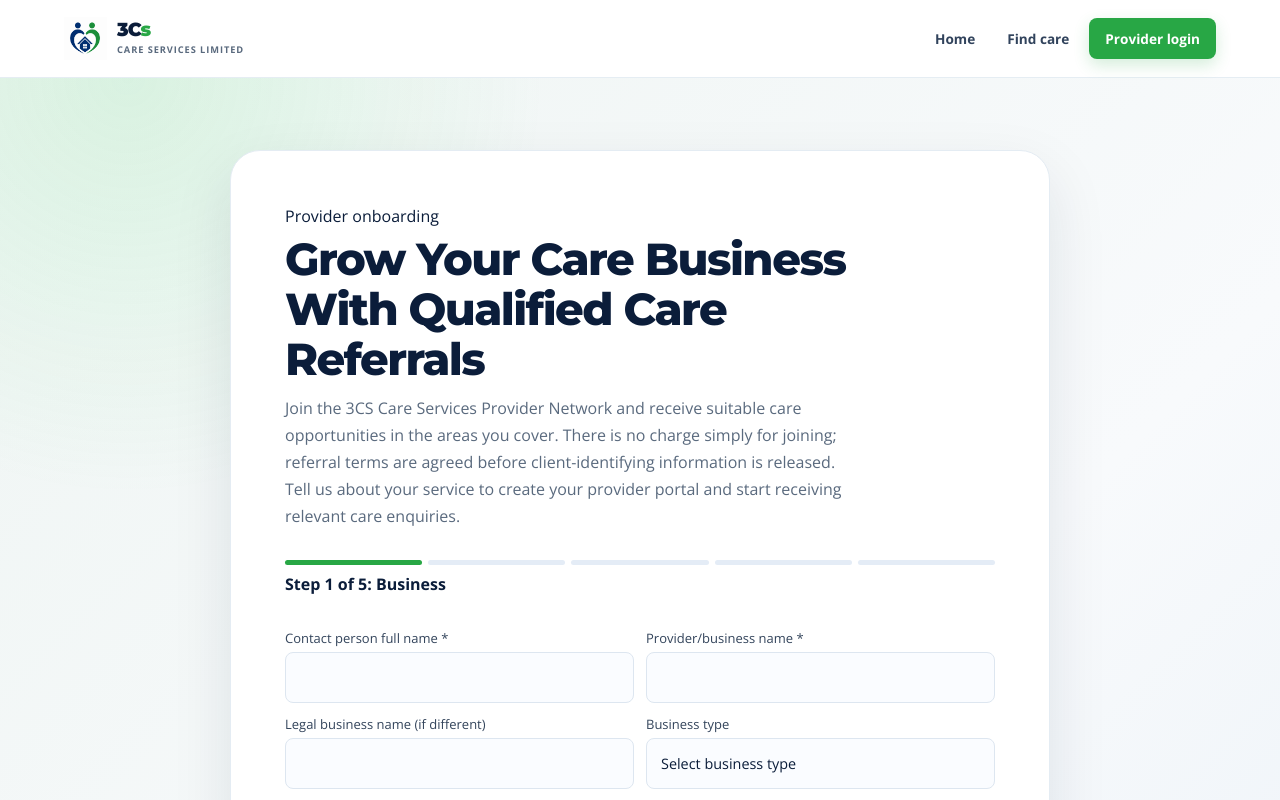
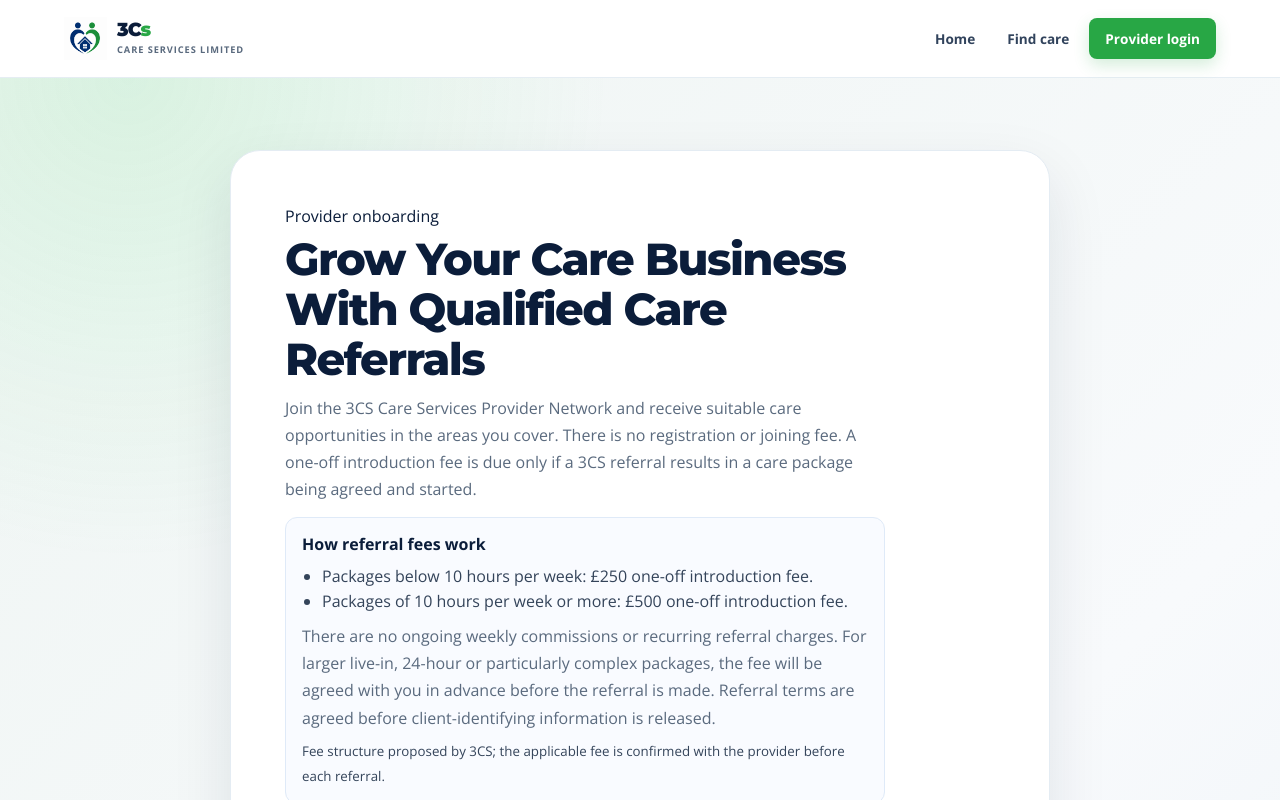
Before and after one commit to crestedweb/3cs, a React (Vite) app: page /provider/register in a window 1280 px wide. Shown: the top 800 px of the page. Built offline with nearby package versions, Linux system fonts and the light colour scheme.

Commit message:
the fix3430666

```diff
--- a/src/components/ProviderDashboardPage.jsx
+++ b/src/components/ProviderDashboardPage.jsx
@@ -285,6 +285,12 @@ export default function ProviderDashboardPage({ providerSession, setProviderSess
         </div>
 
         </>}
+        {activeSection === 'referrals' && <div className="provider-dashboard-card" style={{ border: '1px solid #dfeaf8', borderRadius: 18, padding: 16, marginBottom: 18, background: '#f9fbff', color: '#34445a', lineHeight: 1.6 }}>
+          <h3 style={{ margin: '0 0 8px', color: '#0B1D3A', fontSize: '1.1rem' }}>How referral fees work</h3>
+          <p style={{ margin: '0 0 8px' }}>There is no registration or joining fee. A one-off introduction fee is due only if a 3CS referral results in a care package being agreed and started:</p>
+          <ul style={{ margin: '0 0 8px', paddingLeft: 20 }}><li>Packages below 10 hours per week: £250.</li><li>Packages of 10 hours per week or more: £500.</li></ul>
+          <p style={{ margin: 0 }}>There are no ongoing weekly commissions or recurring referral charges. For larger live-in, 24-hour or particularly complex packages, the fee is agreed with you in advance before the referral is made. The applicable fee is confirmed before each referral.</p>
+        </div>}
         {activeSection === 'referrals' && <div id="provider-referrals" className="provider-dashboard-card" style={{ scrollMarginTop: 16, border: '1px solid #e4ecf6', borderRadius: 18, padding: 16, marginBottom: 18 }}>
           <h3 style={{ margin: '0 0 10px', color: '#0B1D3A', fontSize: '1.1rem' }}>Eligible referral opportunities</h3>
           {providerSession.referralEligibility !== 'eligible' ? <p style={{ margin: 0, color: '#5a6a7e' }}>Referrals are restricted while your account or verification is pending. Check the verification progress below.</p>
--- a/src/components/ProviderSignupPage.jsx
+++ b/src/components/ProviderSignupPage.jsx
@@ -26,7 +26,16 @@ export default function ProviderSignupPage({ onBack, onLogin, setProviderSession
           <div className="provider-registration-heading">
             <div className="provider-eyebrow provider-eyebrow-light">Provider onboarding</div>
             <h1>Grow Your Care Business With Qualified Care Referrals</h1>
-            <p>Join the 3CS Care Services Provider Network and receive suitable care opportunities in the areas you cover. There is no charge simply for joining; referral terms are agreed before client-identifying information is released.</p>
+            <p>Join the 3CS Care Services Provider Network and receive suitable care opportunities in the areas you cover. There is no registration or joining fee. A one-off introduction fee is due only if a 3CS referral results in a care package being agreed and started.</p>
+            <div style={{ margin: '14px 0', padding: '14px 16px', border: '1px solid #dfeaf8', borderRadius: 12, background: '#f9fbff', color: '#34445a', lineHeight: 1.6 }}>
+              <strong style={{ display: 'block', color: '#0B1D3A', marginBottom: 6 }}>How referral fees work</strong>
+              <ul style={{ margin: '0 0 8px', paddingLeft: 20 }}>
+                <li>Packages below 10 hours per week: £250 one-off introduction fee.</li>
+                <li>Packages of 10 hours per week or more: £500 one-off introduction fee.</li>
+              </ul>
+              <p style={{ margin: '0 0 6px' }}>There are no ongoing weekly commissions or recurring referral charges. For larger live-in, 24-hour or particularly complex packages, the fee will be agreed with you in advance before the referral is made. Referral terms are agreed before client-identifying information is released.</p>
+              <small>Fee structure proposed by 3CS; the applicable fee is confirmed with the provider before each referral.</small>
+            </div>
             <p>Tell us about your service to create your provider portal and start receiving relevant care enquiries.</p>
           </div>
           <ProviderSignupForm
```
